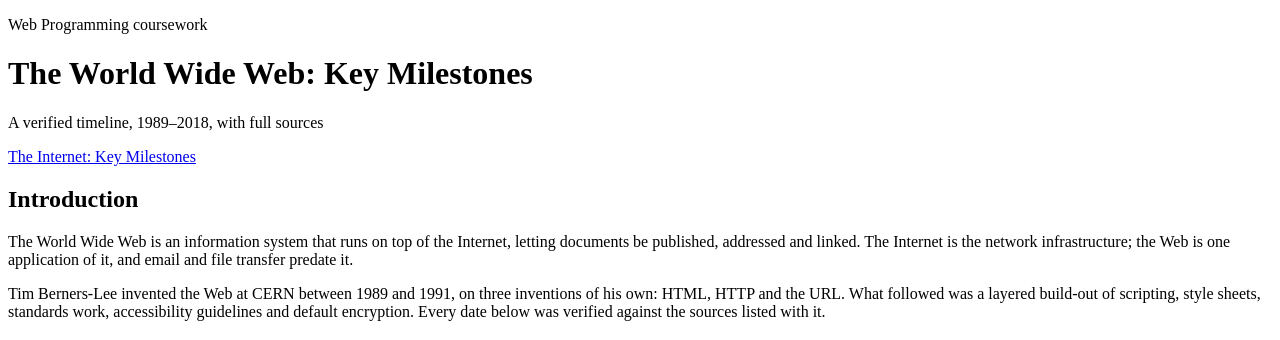
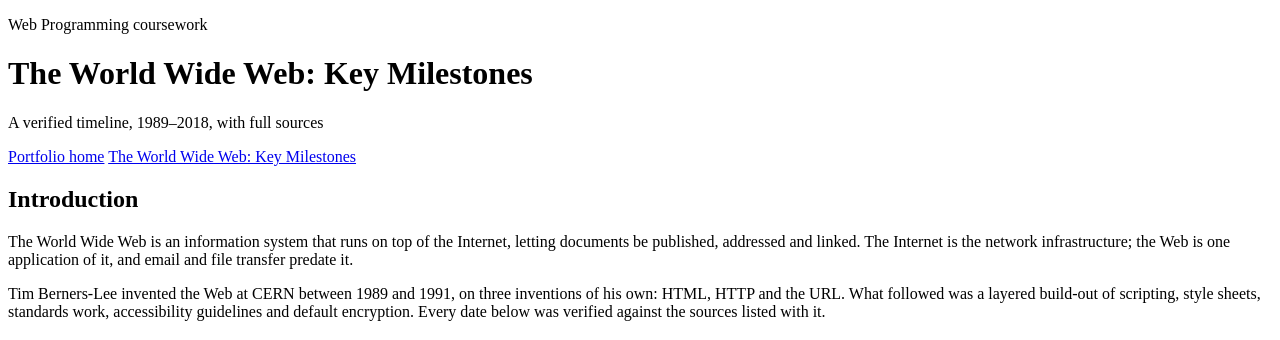
Before and after one commit to perlasamaha/web-programming-site, a Flask app: page /web-history-ai in a window 1280 px wide. Shown: the top 340 px of the page. Run offline with Flask 3, Linux system fonts and the light colour scheme.

Commit message:
nav link modification

```diff
--- a/templates/internet-history-ai.html
+++ b/templates/internet-history-ai.html
@@ -14,7 +14,8 @@
 </header>
 
 <nav aria-label="Related pages">
-  <a href="web_history.html">The World Wide Web: Key Milestones</a>
+  <a href="/">Portfolio home</a>
+  <a href="/web-history-ai">The World Wide Web: Key Milestones</a>
 </nav>
 
 <main>
--- a/templates/internet-history.html
+++ b/templates/internet-history.html
@@ -14,6 +14,7 @@
 
   <nav>
     <ul>
+      <li><a href="/">Portfolio home</a></li>
       <li><a href="#introduction">Introduction</a></li>
       <li><a href="#timeline">Milestone timeline</a></li>
     </ul>
--- a/templates/web-history-ai.html
+++ b/templates/web-history-ai.html
@@ -14,7 +14,8 @@
 </header>
 
 <nav aria-label="Related pages">
-  <a href="internet_history.html">The Internet: Key Milestones</a>
+  <a href="/">Portfolio home</a>
+  <a href="/internet-history-ai">The World Wide Web: Key Milestones</a>
 </nav>
 
 <main>
--- a/templates/web-history.html
+++ b/templates/web-history.html
@@ -14,6 +14,7 @@
 
   <nav>
     <ul>
+      <li><a href="/">Portfolio home</a></li>
       <li><a href="#introduction">Introduction</a></li>
       <li><a href="#timeline">Milestone timeline</a></li>
     </ul>
```
